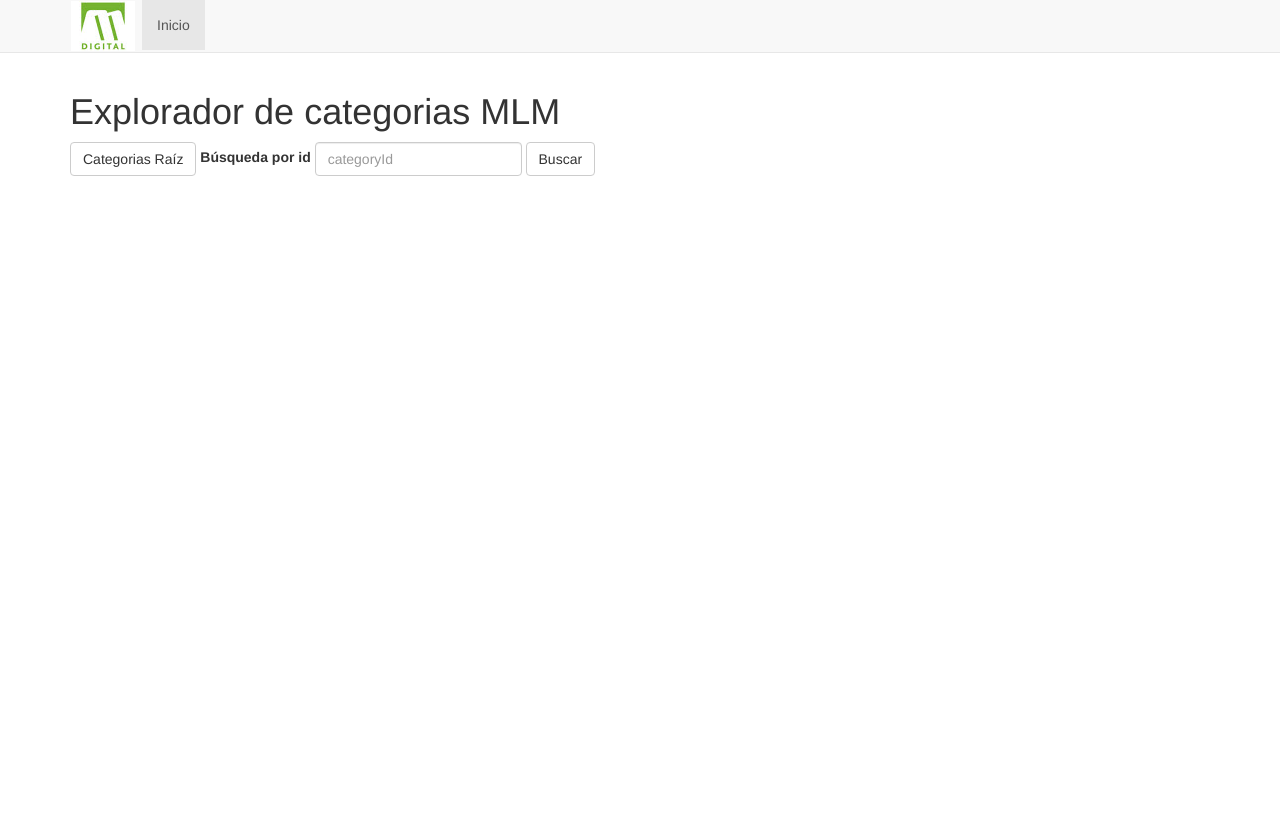
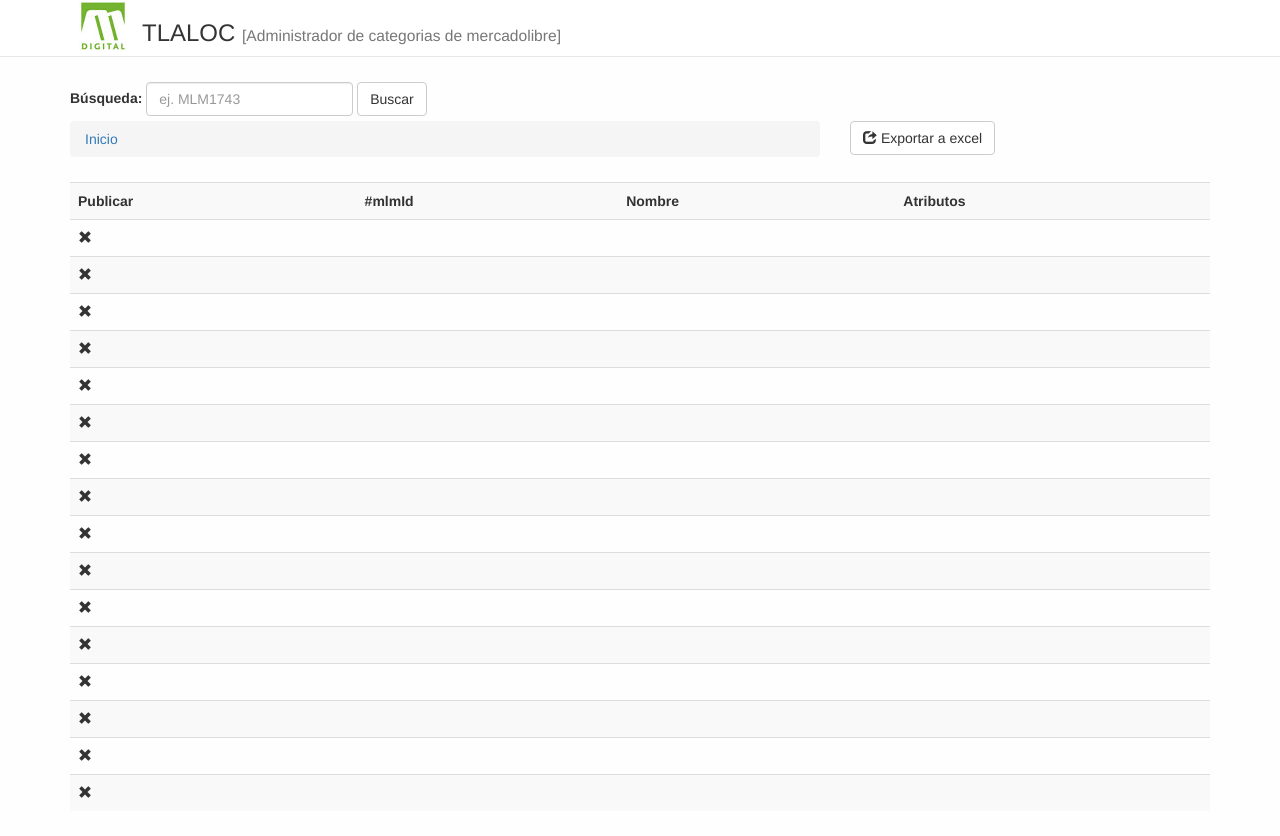
Before and after one commit to dpaz-developer/buscador_categorias_mlm, a website: page index.html in a window 1280 px wide. Shown: the top 836 px of the page. Drawn offline with Linux system fonts and the light colour scheme; no server answers.

Commit message:
Se limpia el diseño

```diff
--- a/index.html
+++ b/index.html
@@ -14,10 +14,11 @@
 
     <!-- Custom styles for this template -->
     <link href="/css/navbar-static-top.css" rel="stylesheet">
+    <link href="/css/main.css" rel="stylesheet">
 
 
 </head>
-<body ng-app="CategoriasMLM"  ng-controller="CategoriasMLMController">
+<body ng-app="CategoriasMLM"  ng-controller="CategoriasMLMController" ng-init="searchCategories()">
     <!-- Static navbar -->
     <nav class="navbar navbar-default navbar-static-top">
       <div class="container">
@@ -32,7 +33,7 @@
         </div>
         <div id="navbar" class="navbar-collapse collapse">
           <ul class="nav navbar-nav">
-            <li class="active"><a href="/">Inicio</a></li>
+            <li><h3>TLALOC <small>[Administrador de categorias de mercadolibre]</small></h3></li>
           </ul>
 
         </div><!--/.nav-collapse -->
@@ -41,47 +42,60 @@
 
 
     <div class="container">
-      <h1>Explorador de categorias MLM</h1>
-
+    <br>
       <div>
-        <div>
+        <div class="search-by-category" >
           <form class="form-inline">
             <div class="form-group">
-            <button type="submit" ng-click="searchCategories()" class="btn btn-default">Categorias Raíz</button>
-          </div>
-          <div class="form-group">
-            <label for="exampleInputEmail2">Búsqueda por id</label>
-            <input type="text" ng-model="inputCatId" class="form-control"  placeholder="categoryId">
+              <label for="exampleInputEmail2">Búsqueda:</label>
+              <input type="text" ng-model="inputCatId" class="form-control"  placeholder="ej. MLM1743">
             </div>
             <button type="submit"  ng-click="searchCategory(inputCatId);" class="btn btn-default">Buscar</button>
           </form>
         </div>
 
         <div ng-show="isSearching">
-            <a href="" ng-click="searchCategories()">/</a>
-            <button class="btn btn-link" ng-click="exportToExcel('#Table1')">
-                <span class="glyphicon glyphicon-share"></span> Export to Excel
+
+            <div class="breadcums-header">
+              <div class="row">
+                <div class="col-md-8">
+                  <ol class="breadcrumb" >
+                    <li class="active" > <a href="" ng-click="searchCategories()">Inicio</a></li>
+                    <li class="active" ng-repeat="categoryPathRoot in categoriesPathRoot">
+                      <a href="#" ng-click="searchCategory(categoryPathRoot.id);">
+                        <small>({{categoryPathRoot.id}})</small>{{categoryPathRoot.name}}
+                      </a>
+                    </li>
+                  </ol>
+                </div>
+                <div class="col-md-4">
+                  <div class="btn-group" role="group" aria-label="...">
+                    <button type="button"  class="btn btn-default" ng-click="exportToExcel('#Table1')">
+                      <span class="glyphicon glyphicon-share"></span> Exportar a excel
                     </button>
-            <span ng-repeat="categoryPathRoot in categoriesPathRoot">
-                ->{{categoryPathRoot.id}}-<a href="#" ng-click="searchCategory(categoryPathRoot.id);">{{categoryPathRoot.name}}</a>
-            </span>
-            <div ng-show="listAllowed" class="alert alert-success" role="alert">Si puedes publicar!! Categoria Espejo = ({{categoriaEspejo}})</div>
-            <div ng-show="!listAllowed" class="alert alert-warning" role="alert">No puedes publicar!!</div>
+                  </div>
+                </div>
+              </div>
+            </div>
+
+            <!-- Espejo = ({{categoriaEspejo}}) -->
+
             <table id="Table1" class="table table-striped">
                 <tr>
+                    <th>Publicar</th>
                     <th>#mlmId</th>
                     <th>Nombre</th>
                     <th>Atributos</th>
-                    <th>Publicar</th>
                 </tr>
                 <tr ng-repeat="category in categories" ng-init="searchListAllowedByCategory(category.id, $index);">
-                    <td>{{category.id}}</td>
-                    <td><a href="#" ng-click="searchCategory(category.id);">{{category.name}}</a></td>
-                    <td><a href="#" ng-show="attributeTypes!='none'" ng-click="searchAttributes(category.id, category.name);" data-toggle="modal" data-target="#myModal">{{attributeTypes}}</a></td>
                     <td>
                       <span ng-show="listAllowedByCategory[$index]" class="glyphicon glyphicon-ok" aria-hidden="true"></span>
                       <span  ng-show="!listAllowedByCategory[$index]" class="glyphicon glyphicon-remove" aria-hidden="true"></span>
                     </td>
+                    <td>{{category.id}}</td>
+                    <td><a href="#" ng-click="searchCategory(category.id);">{{category.name}}</a></td>
+                    <td><a href="#" ng-show="attributeTypes!='none'" ng-click="searchAttributes(category.id, category.name);" data-toggle="modal" data-target="#myModal">{{attributeTypes}}</a></td>
+
                 </tr>
             </table>
         </div>
--- /dev/null
+++ b/public/css/main.css
@@ -0,0 +1,9 @@
+.search-by-category{
+	margin-top: 5px;
+	margin-bottom: 5px;
+}
+
+.breadcums-header{
+	margin-top: 5px;
+	margin-bottom: 5px;
+}
--- a/public/css/navbar-static-top.css
+++ b/public/css/navbar-static-top.css
@@ -1,9 +1,10 @@
 body {
   min-height: 2000px;
+  background-color: #fEfEfE;
 }
 
 .navbar-static-top {
-  margin-bottom: 19px;
+  margin-bottom: 0px;
 }
 
 #logo{
@@ -14,3 +15,7 @@ body {
 	width: 70px;
 	height: 50px;
 }
+
+.navbar-default {
+    background-color: #fff !important;
+}
```
Lines whose indentation alone changed are shown as unchanged.
